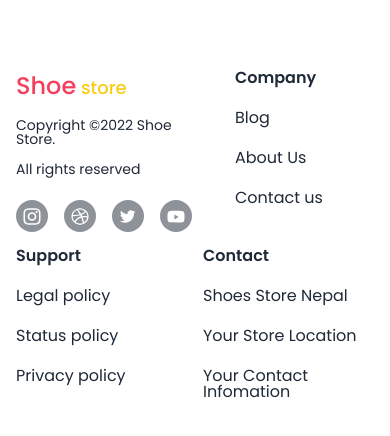
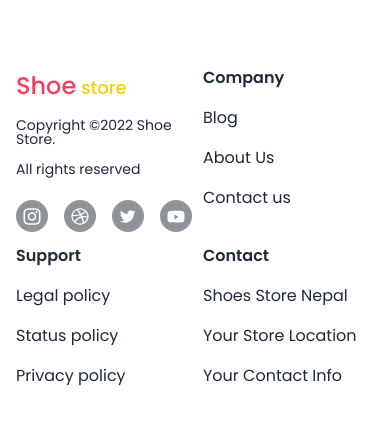
Before and after one commit to dilip-dawadi/shoeStore, a React (Create React App) app: page / in a window 390 px wide. Shown: the part 1467-1903 px from the top of the page. Built offline with nearby package versions, Linux system fonts and the light colour scheme; no server answers.

Commit message:
Part 2 Shoes Store

```diff
--- a/src/components/Footer.js
+++ b/src/components/Footer.js
@@ -56,13 +56,13 @@ const Footer = () => {
             </div>
           </div>
         </div>
-        <div className="sm:ml-0 ml-8">
+        <div className="sm:hidden md:block">
           <h2 className="text-base font-semibold leading-4 text-gray-800">Company</h2>
           <p className="hover:text-gray-500 text-base leading-4 mt-6 text-gray-800 cursor-pointer">Blog</p>
           <p className="hover:text-gray-500 text-base leading-4 mt-6 text-gray-800 cursor-pointer">About Us</p>
           <p className="hover:text-gray-500 text-base leading-4 mt-6 text-gray-800 cursor-pointer">Contact us</p>
         </div>
-        <div>
+        <div className="sm:hidden md:block">
           <h2 className="text-base font-semibold leading-4 text-gray-800">Support</h2>
           <p className="hover:text-gray-500 text-base leading-4 mt-6 text-gray-800 cursor-pointer">Legal policy</p>
           <p className="hover:text-gray-500 text-base leading-4 mt-6 text-gray-800 cursor-pointer">Status policy</p>
@@ -72,7 +72,7 @@ const Footer = () => {
           <h2 className="text-base font-semibold leading-4 text-gray-800">Contact</h2>
           <p className="hover:text-gray-500 text-base leading-4 mt-6 text-gray-800 cursor-pointer">Shoes Store Nepal</p>
           <p className="hover:text-gray-500 text-base leading-4 mt-6 text-gray-800 cursor-pointer">Your Store Location</p>
-          <p className="hover:text-gray-500 text-base leading-4 mt-6 text-gray-800 cursor-pointer">Your Contact Infomation</p>
+          <p className="hover:text-gray-500 text-base leading-4 mt-6 text-gray-800 cursor-pointer">Your Contact Info</p>
         </div>
       </div>
     </div>
```
